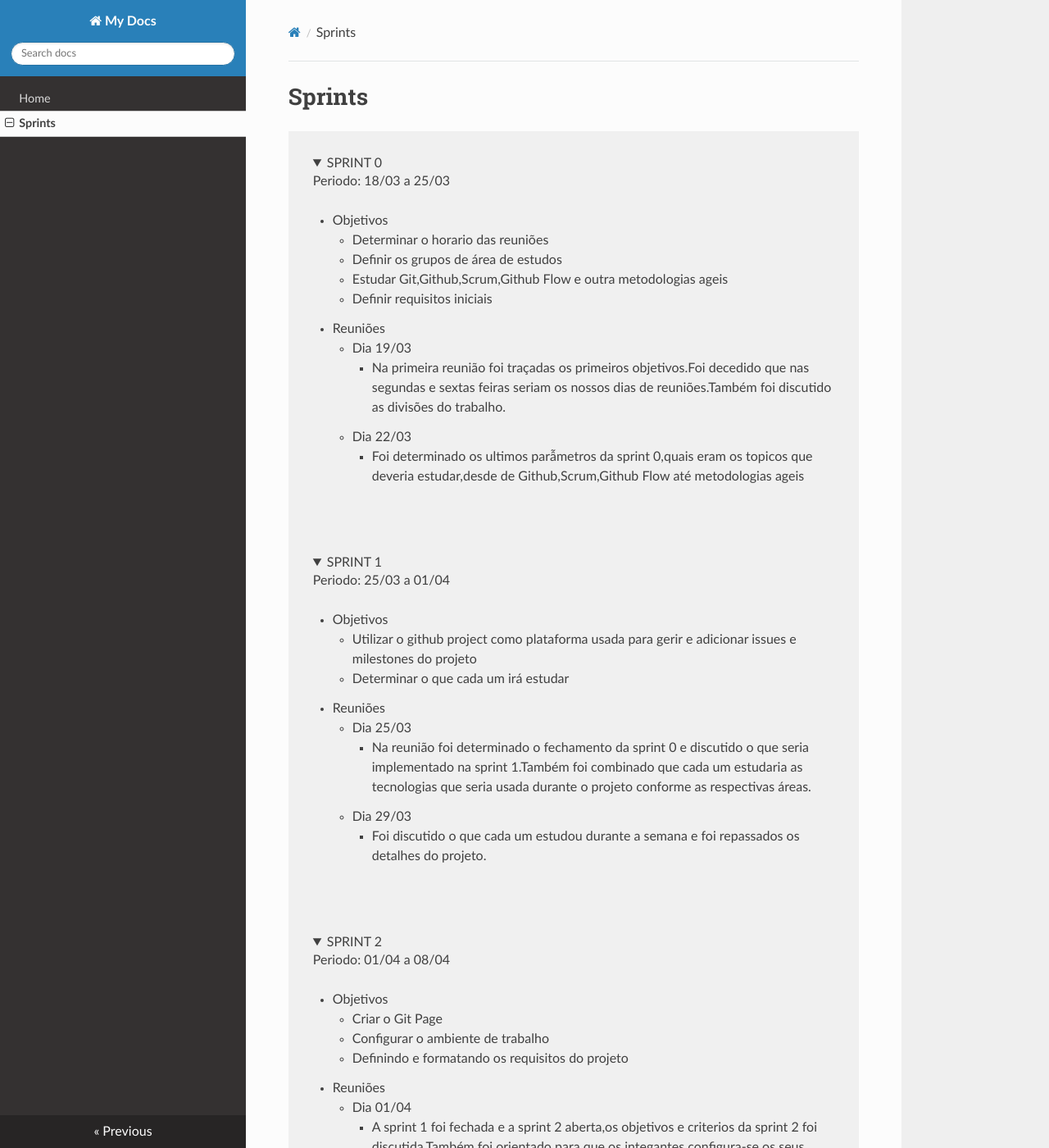
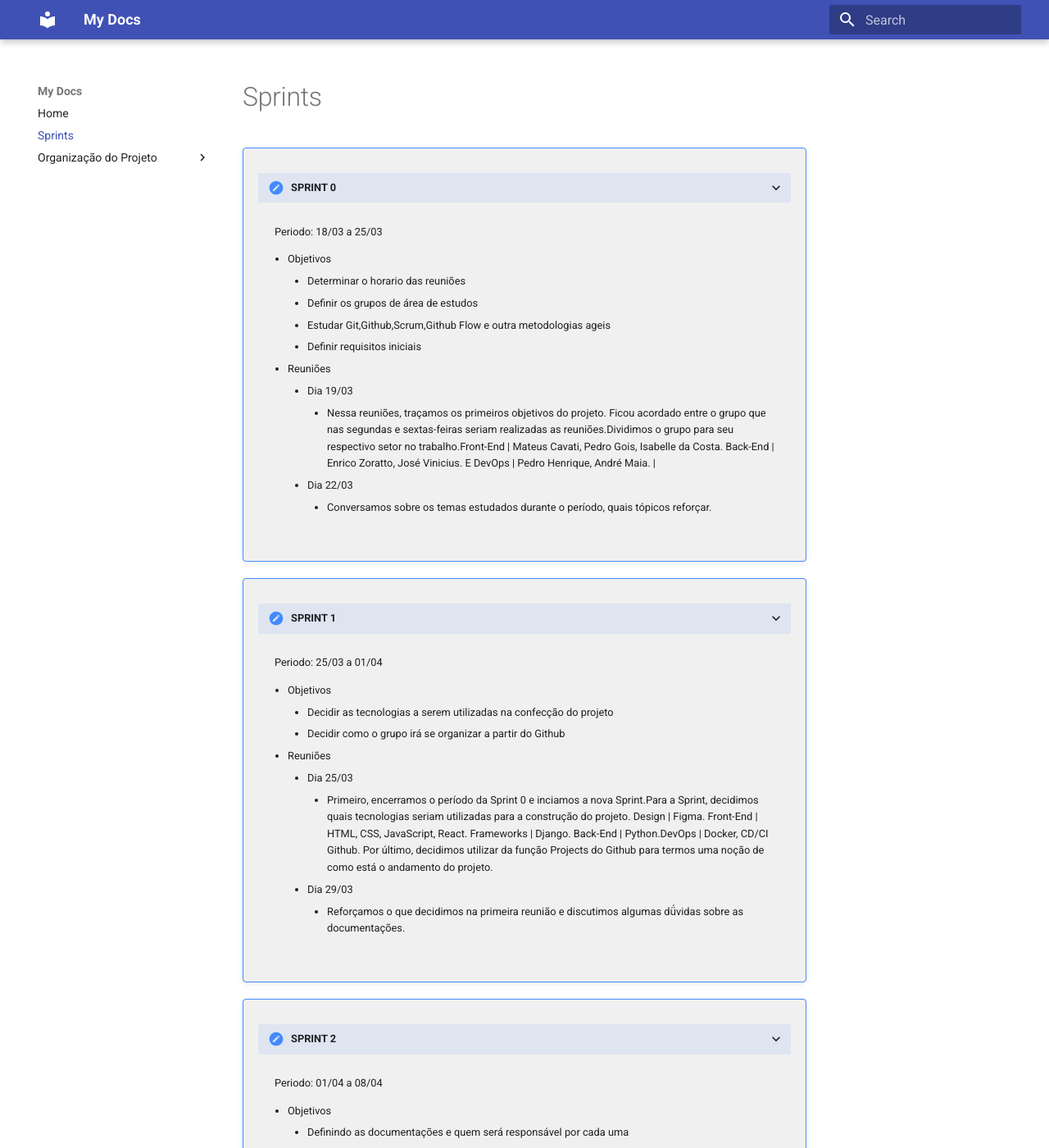
Before and after one commit to unb-mds/2024-1-Squad02-CulturaTransparente, an MkDocs documentation site: the page built from docs/sprints.md, in a window 1280 px wide and 1400 px high. Shown: the whole window at 82% size. Built offline with MkDocs 1.6.1 and Material for MkDocs 9.7.7, drawn with Linux system fonts in a browser that asks for light colours; nearby versions of some CDN libraries; some of the changed text lies outside the part shown.

Commit message:
mudei o tema, atualizei as sprints e add storymap e arquitetura

```diff
--- a/docs/sprints.md
+++ b/docs/sprints.md
@@ -17,12 +17,12 @@
         <ul>
              <li>Dia 19/03
                   <ul>
-                      <li>Na primeira reunião foi traçadas os primeiros objetivos.Foi decedido que nas segundas e sextas feiras seriam os nossos dias de reuniões.Também foi discutido as divisões do trabalho.</li>
+                      <li>Nessa reuniões, traçamos os primeiros objetivos do projeto. Ficou acordado entre o grupo que nas segundas e sextas-feiras seriam realizadas as reuniões.Dividimos o grupo para seu respectivo setor no trabalho.Front-End | Mateus Cavati, Pedro Gois, Isabelle da Costa. Back-End | Enrico Zoratto, José Vinicius. E DevOps | Pedro Henrique, André Maia. |</li>
                   </ul>
              </li>
              <li>Dia 22/03
                  <ul>
-                     <li>Foi determinado os ultimos parẫmetros da sprint 0,quais eram os topicos que deveria estudar,desde de Github,Scrum,Github Flow até metodologias ageis</li>
+                     <li>Conversamos sobre os temas estudados durante o período, quais tópicos reforçar.</li>
                  </ul>
              </li>
         </ul>
@@ -38,20 +38,20 @@
       <p>Periodo: 25/03 a 01/04</p>
       <li>Objetivos
         <ul>
-            <li>Utilizar o github project como plataforma usada para gerir e adicionar issues e milestones do projeto</li>
-            <li>Determinar o que cada um irá estudar</li>
+            <li>Decidir as tecnologias a serem utilizadas na confecção do projeto</li>
+            <li>Decidir como o grupo irá se organizar a partir do Github</li>
         </ul>
       </li>
       <li>Reuniões
         <ul>
              <li>Dia 25/03
                   <ul>
-                      <li>Na reunião foi determinado o fechamento da sprint 0 e discutido o que seria implementado na sprint 1.Também foi combinado que cada um estudaria as tecnologias que seria usada durante o projeto conforme as respectivas áreas.</li>
+                      <li>Primeiro, encerramos o período da Sprint 0 e inciamos a nova Sprint.Para a Sprint, decidimos quais tecnologias seriam utilizadas para a construção do projeto. Design | Figma. Front-End | HTML, CSS, JavaScript, React. Frameworks | Django. Back-End | Python.DevOps | Docker, CD/CI Github. Por último, decidimos utilizar da função Projects do Github para termos uma noção de como está o andamento do projeto.</li>
                   </ul>
              </li>
              <li>Dia 29/03
                  <ul>
-                     <li>Foi discutido o que cada um estudou durante a semana e foi repassados os detalhes do projeto.</li>
+                     <li>Reforçamos o que decidimos na primeira reunião e discutimos algumas dǘvidas sobre as documentações.</li>
                  </ul>
              </li>
         </ul>
@@ -67,21 +67,20 @@
       <p>Periodo: 01/04 a 08/04</p>
       <li>Objetivos
         <ul>
-            <li>Criar o Git Page</li>
-            <li>Configurar o ambiente de trabalho</li>
-            <li>Definindo e formatando os requisitos do projeto</li>
+            <li>Definindo as documentações e quem será responsável por cada uma</li>
+            <li>Criação inicial do Github Pages</li>
         </ul>
       </li>
       <li>Reuniões
         <ul>
              <li>Dia 01/04
                   <ul>
-                      <li>A sprint 1 foi fechada e a sprint 2 aberta,os objetivos e criterios da sprint 2 foi discutida.Também foi orientado para que os integantes configura-se os seus ambientes de trabalho. </li>
+                      <li>Primeiro, fechamos a Sprint 1 e iniciamos o período da Sprint 2.Após isso separamos, por pequenos times, a responsabilidade para cada documentação. Arquitetura | Pedro Henrique. Roadmap | Enrico Zoratto. Storymap  | José Vinícius, Pedro Gois. Id Visual | André Maia, Isabelle da Costa, Mateus Cavati. Também foi iniciada a criação do Github Pages da equipe para armazenar todas as documentações de maneira prática </li>
                   </ul>
              </li>
              <li>Dia 05/04
                  <ul>
-                     <li>Foi discutido o que cada um estudou durante a semana e repassados os detalhes do projeto.Também foi determinado a criação da Git Page.</li>
+                     <li>A equipe iniciou, porém não conseguiu terminar todas as documentações. Portanto, serão entregues na próxima Sprint.</li>
                  </ul>
              </li>
         </ul>
@@ -90,3 +89,34 @@
   </ul>
 
 </details>
+
+<details style="background-color: #f0f0f0; padding: 30px;" open>
+  <summary style="font-weigth: bold;">SPRINT 3</summary>
+  <ul>
+      <p>Periodo: 08/04 a 15/04</p>
+      <li>Objetivos
+        <ul>
+            <li>Terminar as documentações restantes</li>
+            <li>Iniciar a confecção da Logo do projeto</li>
+            <li>Iniciar o protótipo do site no Figma</li>
+            <li>Estudar as tecnologias necessárias para o início da construção do projeto</li>
+        </ul>
+      </li>
+      <li>Reuniões
+        <ul>
+             <li>Dia 08/04
+                  <ul>
+                      <li>Primeiro, terminamos o período da Sprint 2 e iniciamos o período da Sprint 3.Os times apresentaram as documentações de Storymap, Arquitetura e Roadmap. Além disso, definimos coelhos para estudarem alguns temas importantes para a produção do projeto Cultura Transparente. Docker | Pedro Henrique. Scrapper | José Vinícius</li>
+                  </ul>
+             </li>
+             <li>Dia 12/04
+                 <ul>
+                     <li>Foi apresentado para o grupo a logo e a identidade visual do projeto. Além disso, foi apresentado também o primeiro protótipo do Figma do site.Para os coelhos, ficaram de apresentar sobre os temas no encerramento da Sprint dia 15/04.O grupo decidiu trocar a proposta do projeto também. Anteriormente, tinhamos a ideia de usar os dados de todo o país, porém utilizaremos de dados de apenas de um estado - no caso escolhido foi o Rio de Janeiro - e filtraremos por municípios.</li>
+                 </ul>
+             </li>
+        </ul>
+
+      </li>
+  </ul>
+
+</details>
--- a/mkdocs.yml
+++ b/mkdocs.yml
@@ -2,5 +2,8 @@ site_name: My Docs
 nav:
   - Home: index.md
   - Sprints: sprints.md
+  - Organização do Projeto:
+      - Aquitetura: arquitetura.md
+      - Storymap: storymap.md
 
-theme: readthedocs
+theme: material
```
Also changed, not shown: docs/arquitetura.md (added, +23 -0 lines), docs/storymap.md (added, +19 -0 lines).
